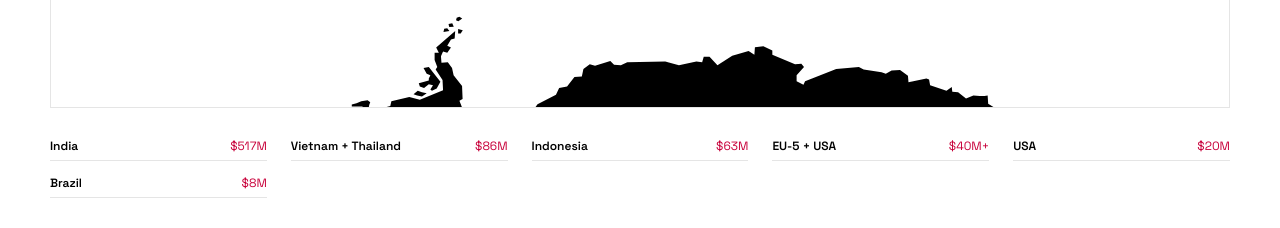
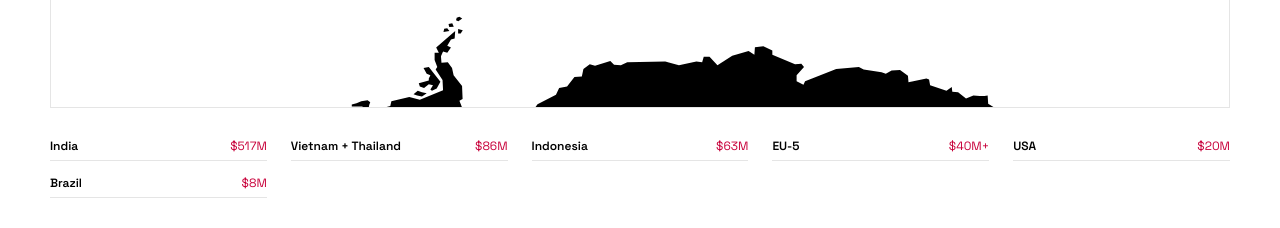
Before and after one commit to raguram-jedlik/pitchdeck, a Next.js app: page / in a window 1280 px wide. Shown: the part 8800-9028 px from the top of the page. Built offline with nearby package versions, Linux system fonts and the light colour scheme.

Commit message:
Rename EU-5 + USA legend label to EU-5 (USA already has its own pin)

```diff
--- a/src/data/jedlikData.ts
+++ b/src/data/jedlikData.ts
@@ -274,7 +274,7 @@ export const geoExpansion: GeoExpansion[] = [
   { region: "India",            value: 517, display: "$517M",  mapX: 71.5,  mapY: 39.5 },
   { region: "Vietnam + Thailand", value: 86,  display: "$86M",   mapX: 78.02, mapY: 46.71 },
   { region: "Indonesia",        value: 63,  display: "$63M",   mapX: 79.91, mapY: 55.82 },
-  { region: "EU-5 + USA",       value: 40,  display: "$40M+",  mapX: 49.5,  mapY: 30.5 },
+  { region: "EU-5",             value: 40,  display: "$40M+",  mapX: 49.5,  mapY: 30.5 },
   { region: "USA",              value: 20,  display: "$20M",   mapX: 21.71, mapY: 33.57 },
   { region: "Brazil",           value: 8,   display: "$8M",    mapX: 33.0,  mapY: 64.0 },
 ];
```
